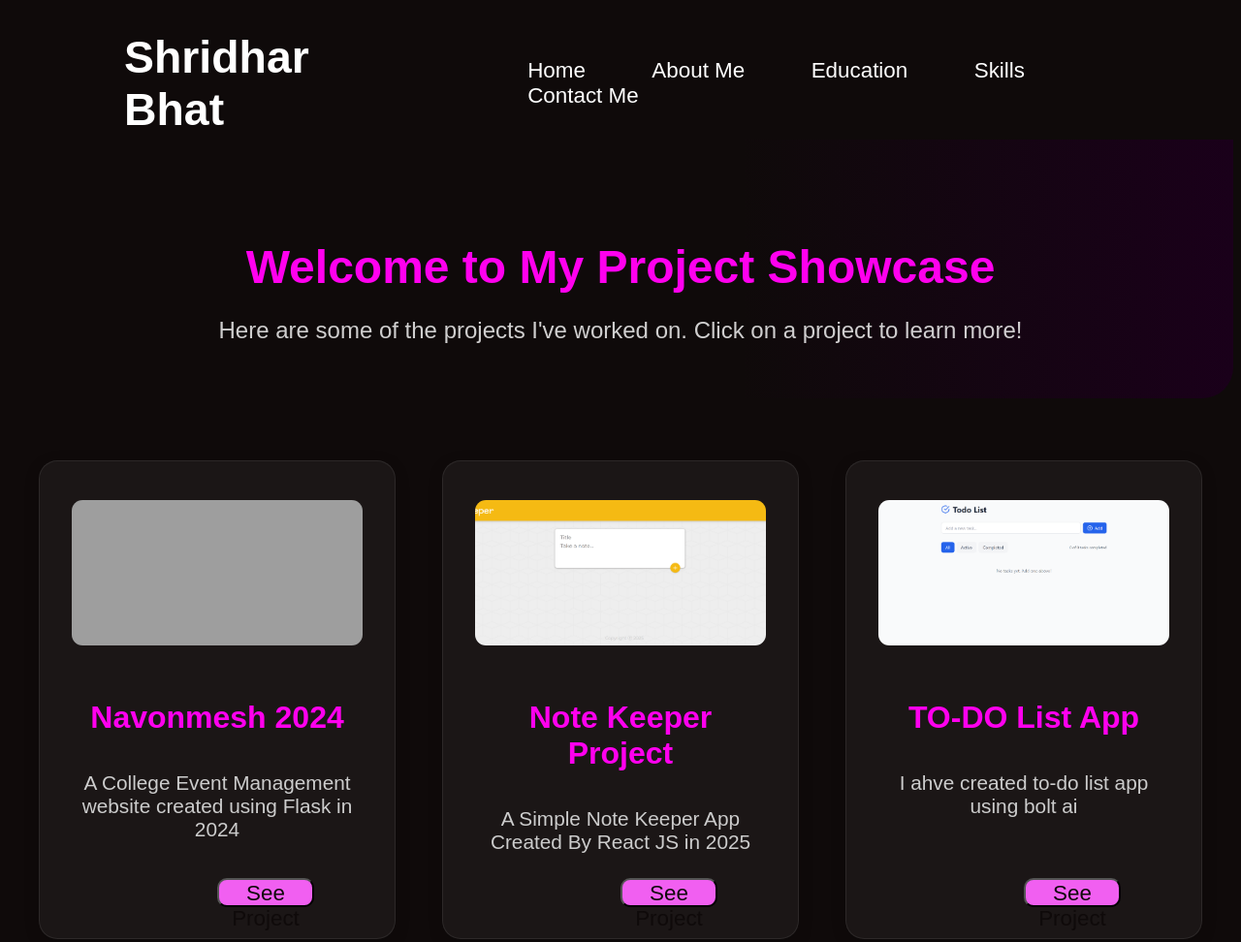
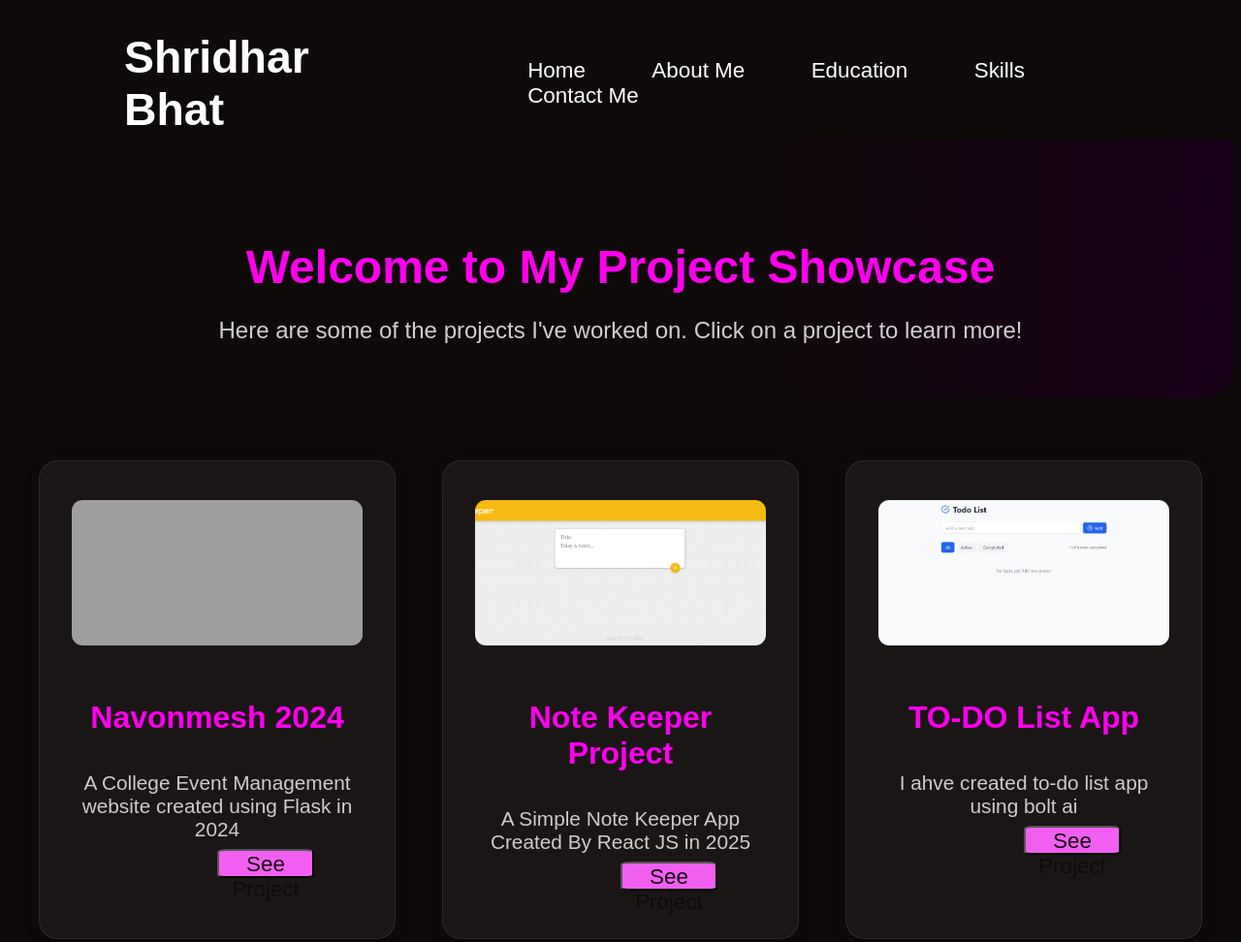
Before and after one commit to shridhar618/My-Portfolio, a website: page public/project.html in a window 1280 px wide. Shown: the top 972 px of the page at 97% size. Drawn offline with nearby package versions, Linux system fonts and the light colour scheme; grey boxes are pictures that could not be loaded.

Commit message:
Update project.css

```diff
--- a/public/project.css
+++ b/public/project.css
@@ -178,11 +178,10 @@ nav {
     margin-left: 100px;
     height: 30px;
     width: 100px;
-    margin-top: auto;
     align-self: center;
     background: #f15ff1;
     color: #0f0a0a;
-    border-radius: 10px;
+    border-radius: 10%;
     font-size: 1.4rem;
 }
 
```
